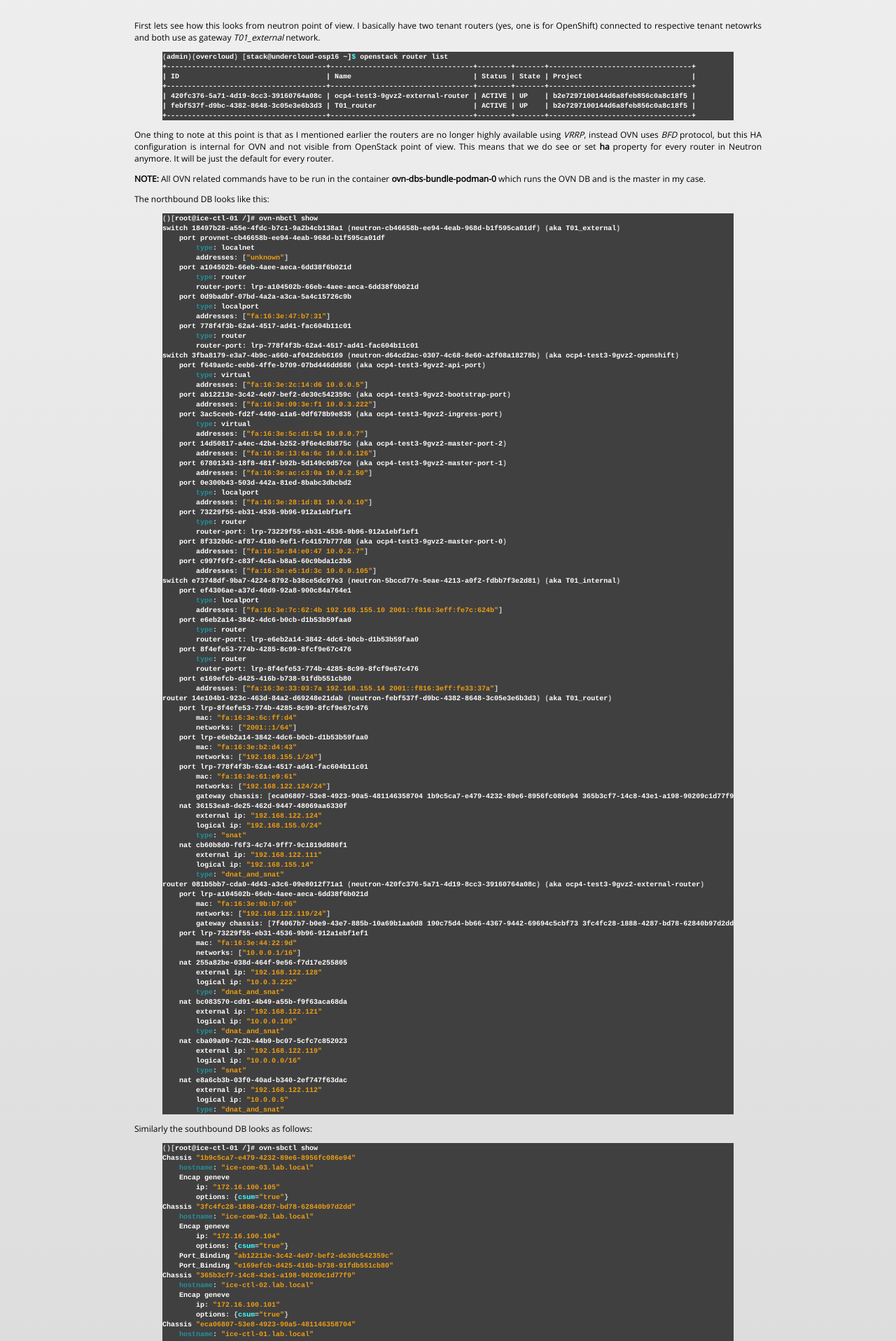
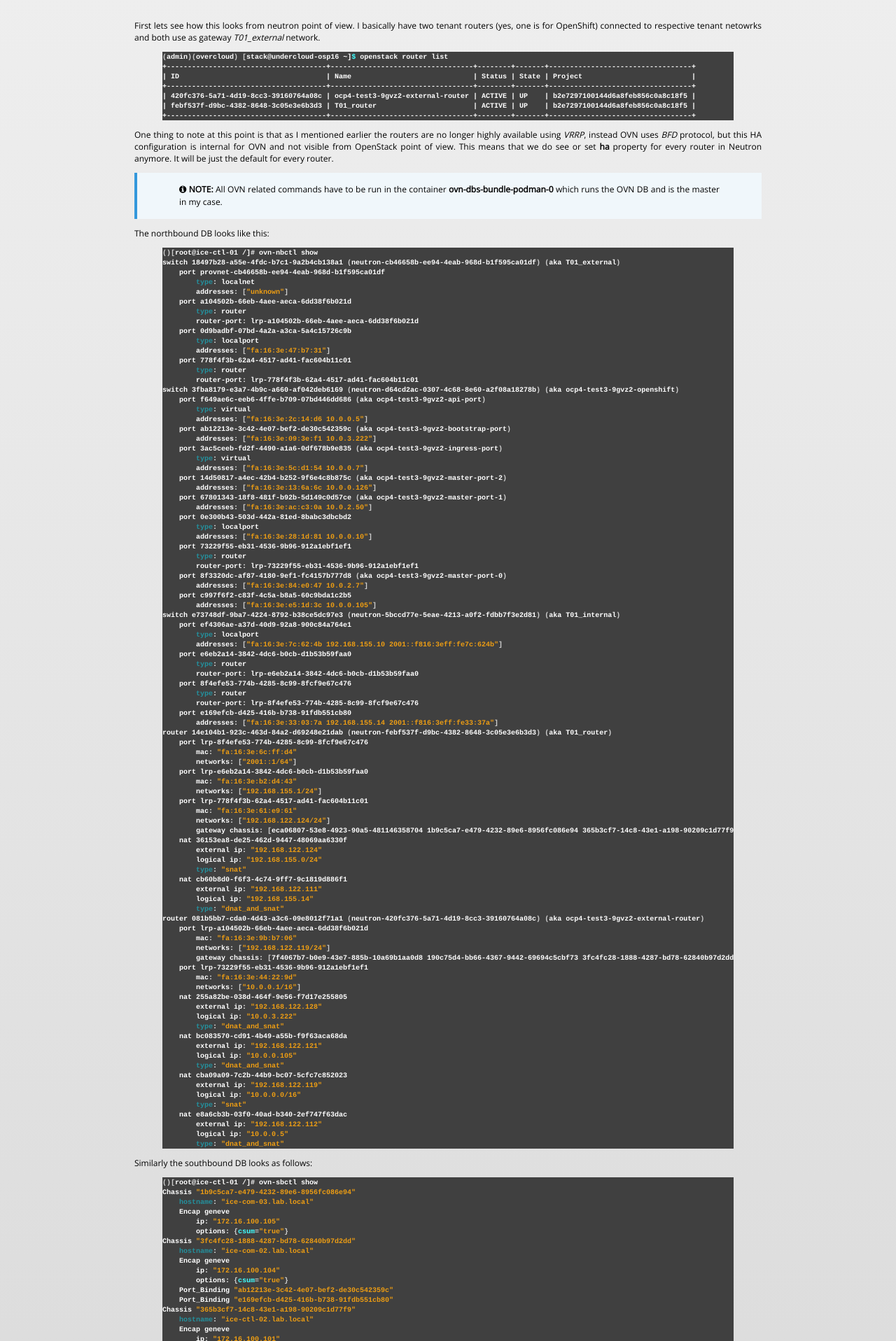
Before and after one commit to mauroseb/mauroseb.github.io, a Jekyll site: the page built from _posts/2020-05-23-ovn-troubleshooting-day.md, in a window 1280 px wide. Shown: the part 1953-3870 px from the top of the page at 70% size. Built offline with Jekyll 4.4.1, drawn with Linux system fonts in a browser that asks for light colours; some of the changed text lies outside the part shown.

Commit message:
Update 2020-05-23-ovn-troubleshooting-day.md

```diff
--- a/_posts/2020-05-23-ovn-troubleshooting-day.md
+++ b/_posts/2020-05-23-ovn-troubleshooting-day.md
@@ -90,7 +90,8 @@ First lets see how this looks from neutron point of view. I basically have two t
 
 One thing to note at this point is that as I mentioned earlier the routers are no longer highly available using _VRRP_, instead OVN uses _BFD_ protocol, but this HA configuration is internal for OVN and not visible from OpenStack point of view. This means that we do see or set **ha** property for every router in Neutron anymore. It will be just the default for every router.
 
-**NOTE:** All OVN related commands have to be run in the container __ovn-dbs-bundle-podman-0__ which runs the OVN DB and is the master in my case.
+{% include note.html content="All OVN related commands have to be run in the container __ovn-dbs-bundle-podman-0__ which runs the OVN DB and is the master in my case." %}
+
 
 The northbound DB looks like this:
 
```
